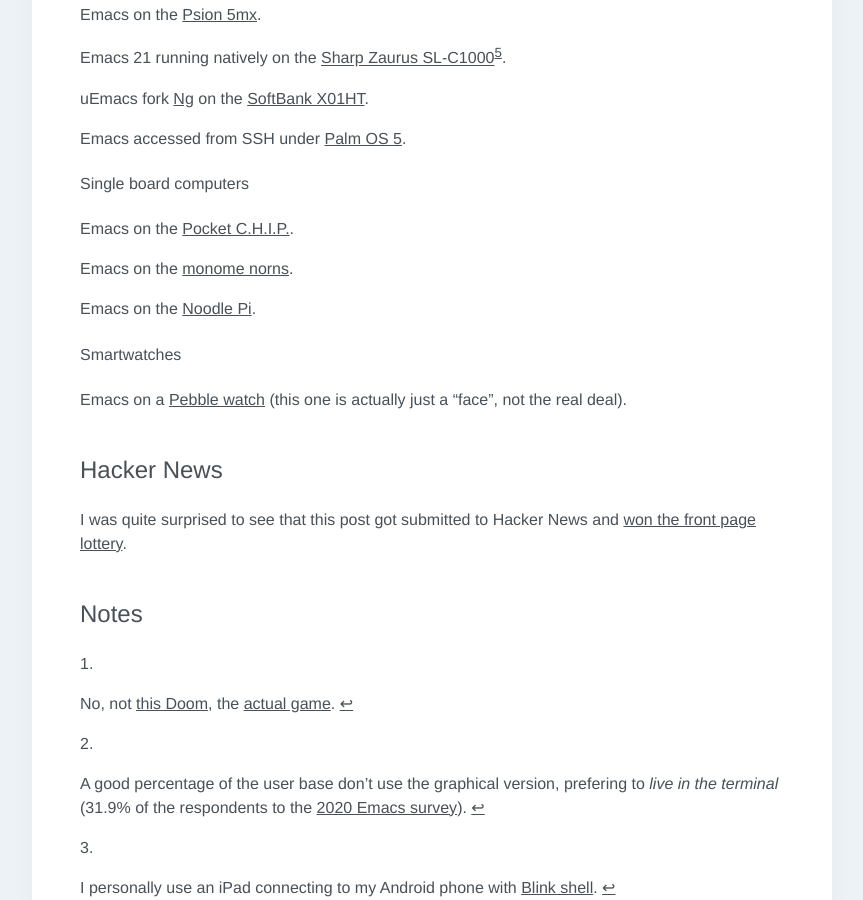
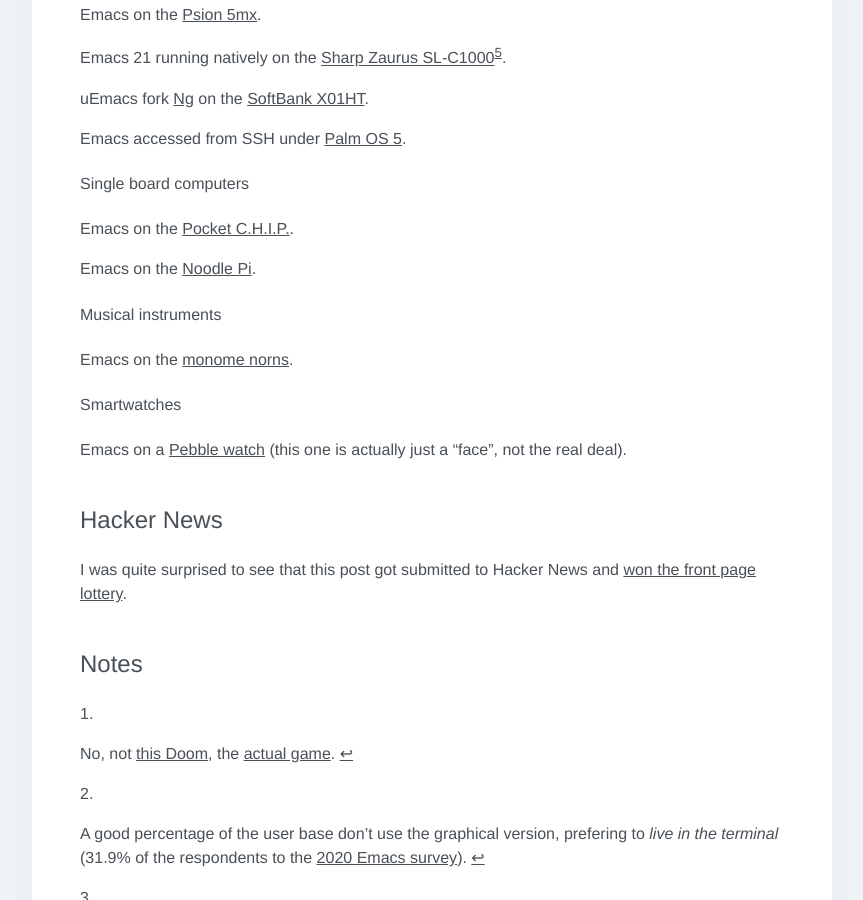
Before and after one commit to p3r7/blog, a Jekyll site: the page built from _posts/2020-09-02-emacs-in-odd-places.md, in a window 1280 px wide and 900 px high, scrolled down 3601 px. Shown: the whole window, without its empty margins (208-1071 px from the left). Built offline with Jekyll 4.4.1, drawn with Linux system fonts in a browser that asks for light colours; some web fonts are replaced.

Commit message:
funnier to create a category for norns

```diff
--- a/_posts/2020-09-02-emacs-in-odd-places.md
+++ b/_posts/2020-09-02-emacs-in-odd-places.md
@@ -124,9 +124,12 @@
 
 Emacs on the [Pocket C.H.I.P.](https://www.reddit.com/r/emacs/comments/ajwtcb/emacs_on_the_go/).
 
+Emacs on the [Noodle Pi](https://twitter.com/noodle_pi/status/996427835630747648).
+
+
+#### Musical instruments
+
 Emacs on the [monome norns](https://llllllll.co/t/pictures-of-our-sound-making-machines/462/7025).
-
-Emacs on the [Noodle Pi](https://twitter.com/noodle_pi/status/996427835630747648).
 
 
 #### Smartwatches
```
